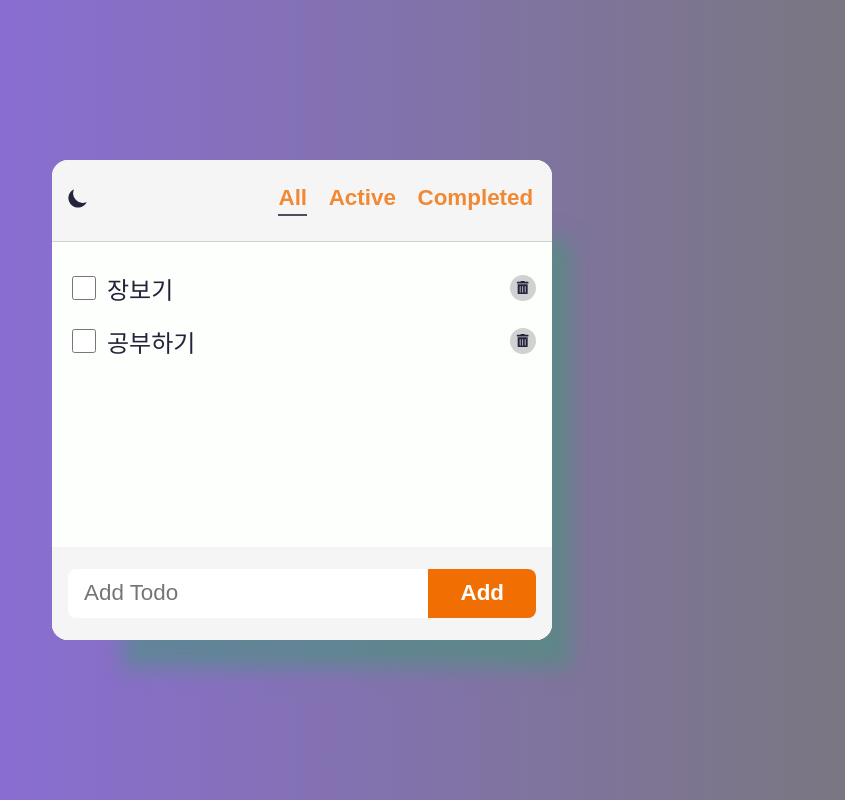
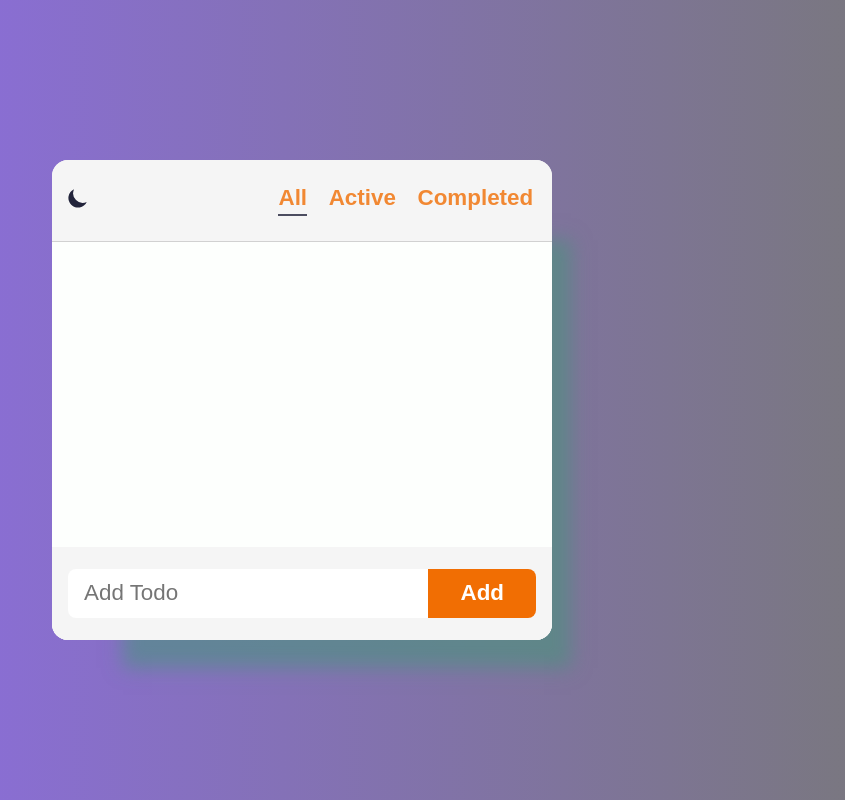
Before and after one commit to lhjwork/jin_todoList, a React (Create React App) app: page / in a window 1280 px wide. Shown: the whole page, without its empty margins (338-1183 px from the left). Built offline with nearby package versions, Linux system fonts and the light colour scheme.

Commit message:
todo 아이템 저장하기

```diff
--- a/src/components/TodoList/TodoList.jsx
+++ b/src/components/TodoList/TodoList.jsx
@@ -1,13 +1,10 @@
-import React, { useState } from "react";
+import React, { useEffect, useState } from "react";
 import AddTodo from "../AddTodo/AddTodo";
 import Todo from "../Todo/Todo";
 import styles from "./TodoList.module.css";
 
 export default function TodoList({ filter }) {
-  const [todos, setTodos] = useState([
-    { id: "123", text: "장보기", status: "active" },
-    { id: "124", text: "공부하기", status: "active" },
-  ]);
+  const [todos, setTodos] = useState(() => readTodosFromLocalStorage());
 
   const handleUpdate = (updated) =>
     setTodos(todos.map((t) => (t.id === updated.id ? updated : t)));
@@ -15,6 +12,10 @@ export default function TodoList({ filter }) {
 
   const handleDelete = (deleted) =>
     setTodos(todos.filter((t) => t.id !== deleted.id));
+
+  useEffect(() => {
+    localStorage.setItem("todos", JSON.stringify(todos));
+  }, [todos]);
 
   const filtered = getFilteredItems(todos, filter);
 
@@ -35,6 +36,11 @@ export default function TodoList({ filter }) {
   );
 }
 
+function readTodosFromLocalStorage() {
+  const todos = localStorage.getItem("todos");
+  return todos ? JSON.parse(todos) : [];
+}
+
 function getFilteredItems(todos, filter) {
   if (filter === "all") {
     return todos;
--- a/src_jin_localStorage_type/components/TodoList/TodoList.jsx
+++ b/src_jin_localStorage_type/components/TodoList/TodoList.jsx
@@ -13,9 +13,6 @@ export default function TodoList({ filter }) {
     localStorage.setItem("obj", JSON.stringify(todos));
   }, [todos]);
 
-  const test2 = JSON.parse(localStorage.getItem("obj"));
-
-  console.log("resr", test2);
   const handleUpdate = (updated) =>
     setTodos(todos.map((t) => (t.id === updated.id ? updated : t)));
   const handleAdd = (todo) => {
```
